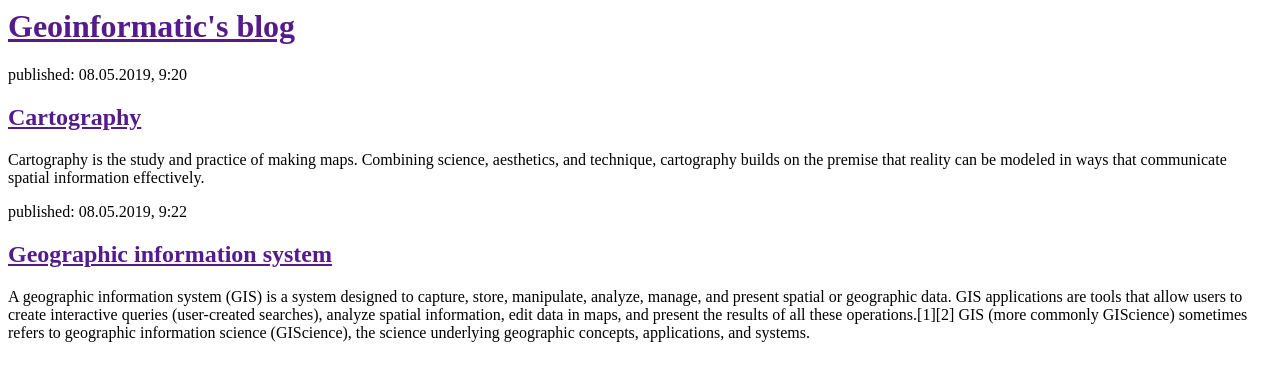
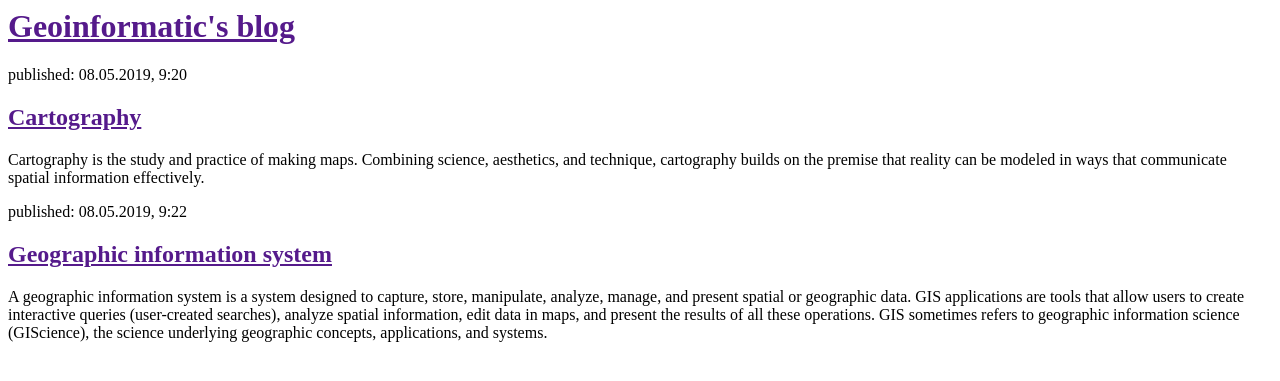
Before and after one commit to natrul1996/my_first_blog, a Django app: page / in a window 1280 px wide. Shown: the top 381 px of the page. Run offline with Django 3.2, Linux system fonts and the light colour scheme.

Commit message:
Changed the HTML for the site.

```diff
--- a/blog/templates/blog/post_list.html
+++ b/blog/templates/blog/post_list.html
@@ -16,7 +16,7 @@
         <div>
             <p>published: 08.05.2019, 9:22</p>
             <h2><a href="">Geographic information system</a></h2>
-            <p>A geographic information system (GIS) is a system designed to capture, store, manipulate, analyze, manage, and present spatial or geographic data. GIS applications are tools that allow users to create interactive queries (user-created searches), analyze spatial information, edit data in maps, and present the results of all these operations.[1][2] GIS (more commonly GIScience) sometimes refers to geographic information science (GIScience), the science underlying geographic concepts, applications, and systems.</p>
+            <p>A geographic information system is a system designed to capture, store, manipulate, analyze, manage, and present spatial or geographic data. GIS applications are tools that allow users to create interactive queries (user-created searches), analyze spatial information, edit data in maps, and present the results of all these operations. GIS sometimes refers to geographic information science (GIScience), the science underlying geographic concepts, applications, and systems.</p>
         </div>
     </body>
 </html>
```
